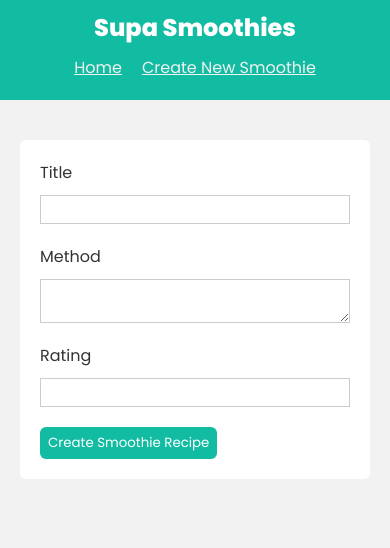
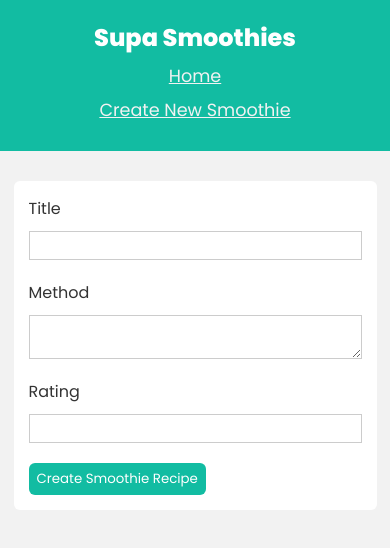
Before and after one commit to xaivntaajher/Supa_Smoothies, a React (Create React App) app: page /create in a window 390 px wide. Shown: the top 548 px of the page. Built offline with nearby package versions, Linux system fonts and the light colour scheme; no server answers.

Commit message:
revise css to make mobile friendly

```diff
--- a/src/index.css
+++ b/src/index.css
@@ -122,3 +122,47 @@ form button {
   color: #666;
   margin-top: 8px;
 }
+
+@media (max-width: 768px) {
+  nav {
+    padding: 20px 10px;
+  }
+
+  nav h1 {
+    font-size: 1.5rem;
+  }
+
+  nav a {
+    display: block;
+    margin: 8px 0;
+    font-size: 1.1rem;
+  }
+
+  .page {
+    padding: 10px;
+  }
+
+  .smoothie-grid {
+    grid-template-columns: 1fr; /* stack cards vertically */
+    gap: 20px;
+  }
+
+  form {
+    padding: 15px;
+    width: 90%;
+  }
+
+  .smoothie-card {
+    padding: 15px;
+  }
+
+  .order-by {
+    display: flex;
+    flex-direction: column;
+    gap: 10px;
+  }
+
+  .order-by button {
+    width: 100%;
+  }
+}
```
